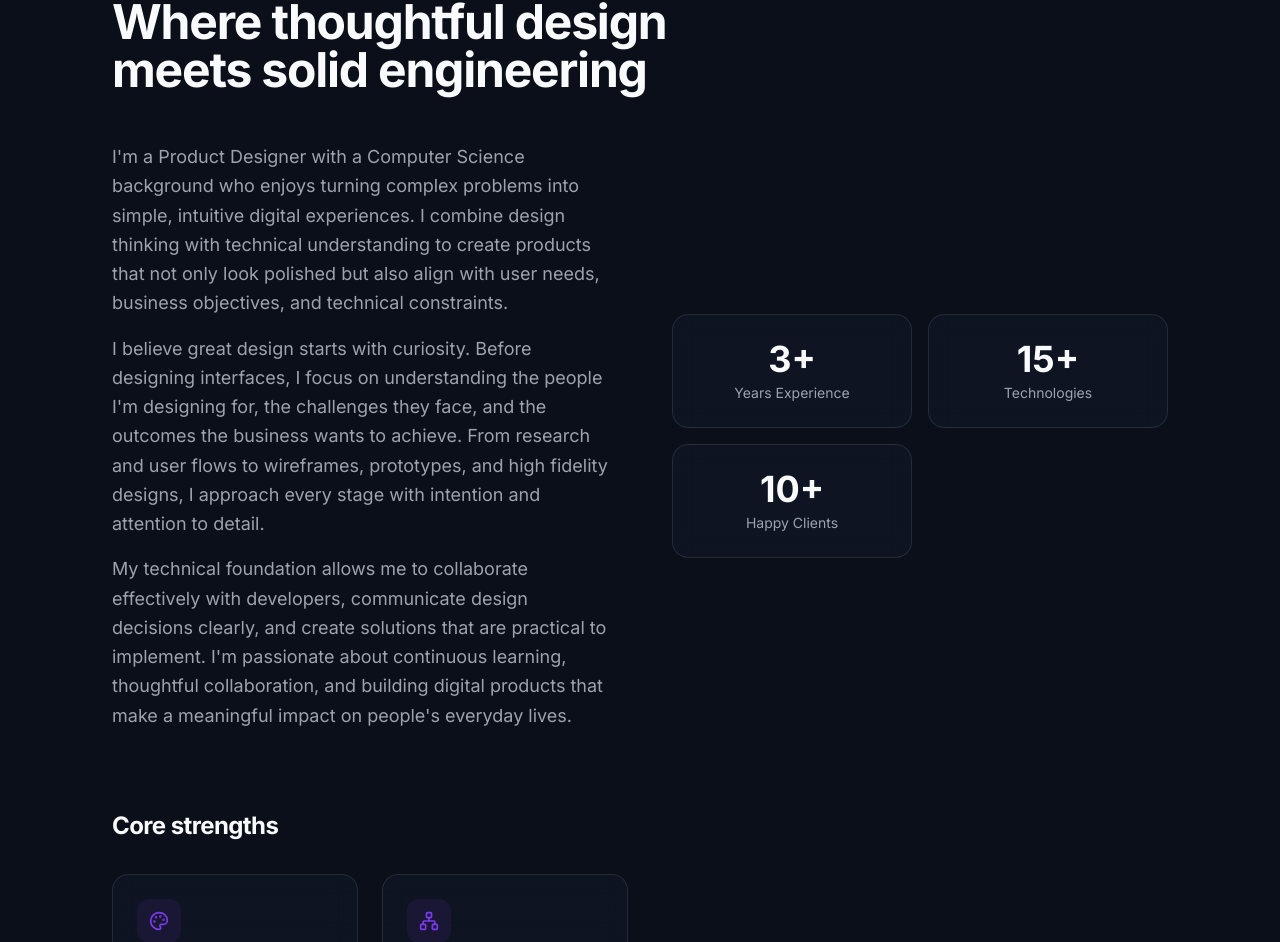
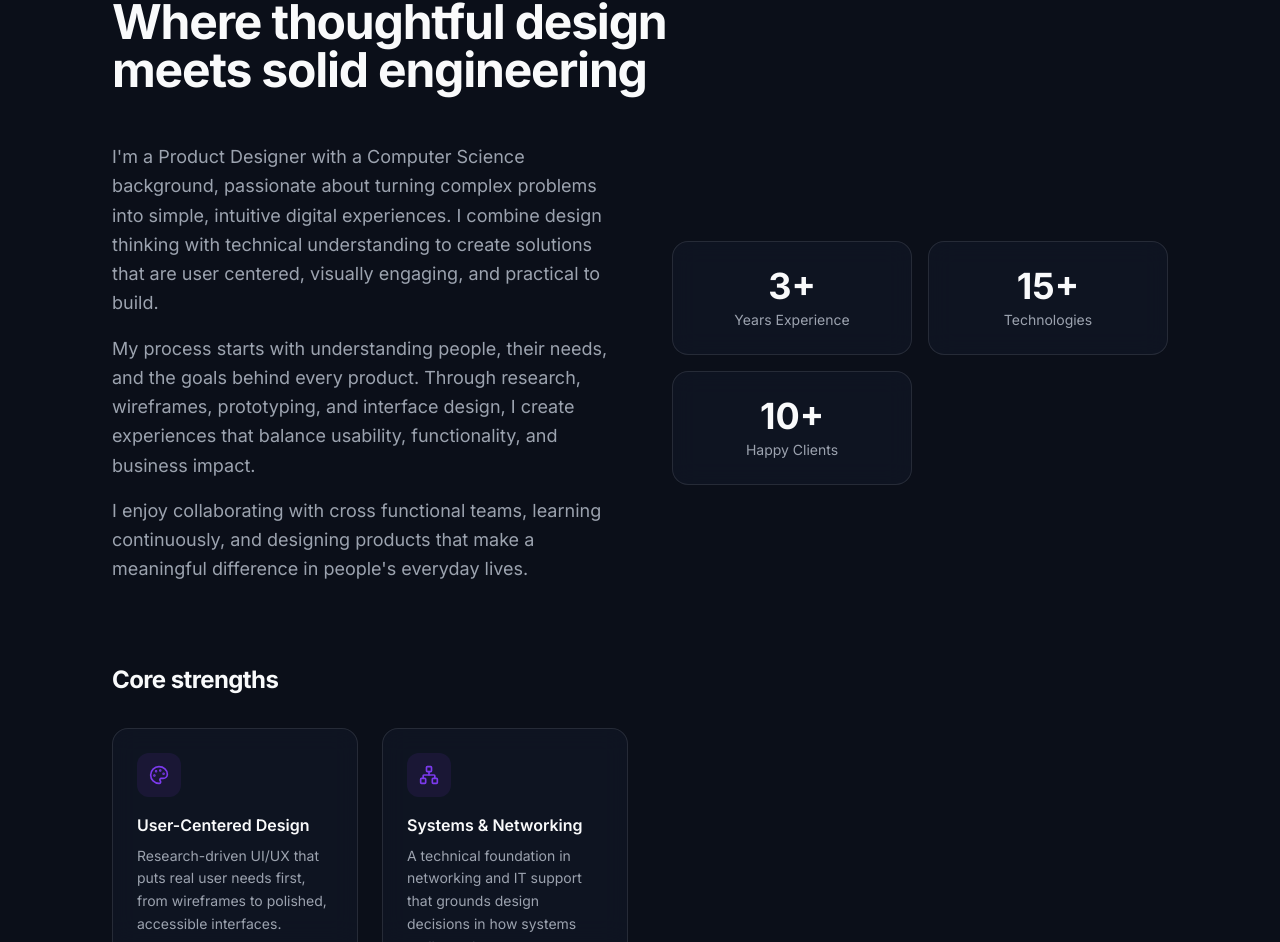
Before and after one commit to Muhammednazila/portfolio-site-, a React (Vite) app: page / in a window 1280 px wide. Shown: the part 962-1904 px from the top of the page. Built offline with nearby package versions, Linux system fonts and the light colour scheme.

Commit message:
Describe the changes

```diff
--- a/src/data/about.ts
+++ b/src/data/about.ts
@@ -15,9 +15,9 @@ export const about = {
   eyebrow: "About Me",
   title: "Where thoughtful design meets solid engineering",
   summary: [
-    "I'm a Product Designer with a Computer Science background who enjoys turning complex problems into simple, intuitive digital experiences. I combine design thinking with technical understanding to create products that not only look polished but also align with user needs, business objectives, and technical constraints.",
-    "I believe great design starts with curiosity. Before designing interfaces, I focus on understanding the people I'm designing for, the challenges they face, and the outcomes the business wants to achieve. From research and user flows to wireframes, prototypes, and high fidelity designs, I approach every stage with intention and attention to detail.",
-    "My technical foundation allows me to collaborate effectively with developers, communicate design decisions clearly, and create solutions that are practical to implement. I'm passionate about continuous learning, thoughtful collaboration, and building digital products that make a meaningful impact on people's everyday lives.",
+    "I'm a Product Designer with a Computer Science background, passionate about turning complex problems into simple, intuitive digital experiences. I combine design thinking with technical understanding to create solutions that are user centered, visually engaging, and practical to build.",
+    "My process starts with understanding people, their needs, and the goals behind every product. Through research, wireframes, prototyping, and interface design, I create experiences that balance usability, functionality, and business impact.",
+    "I enjoy collaborating with cross functional teams, learning continuously, and designing products that make a meaningful difference in people's everyday lives.",
   ],
   strengths: [
     { icon: Palette, title: "User-Centered Design", description: "Research-driven UI/UX that puts real user needs first, from wireframes to polished, accessible interfaces." },
```
